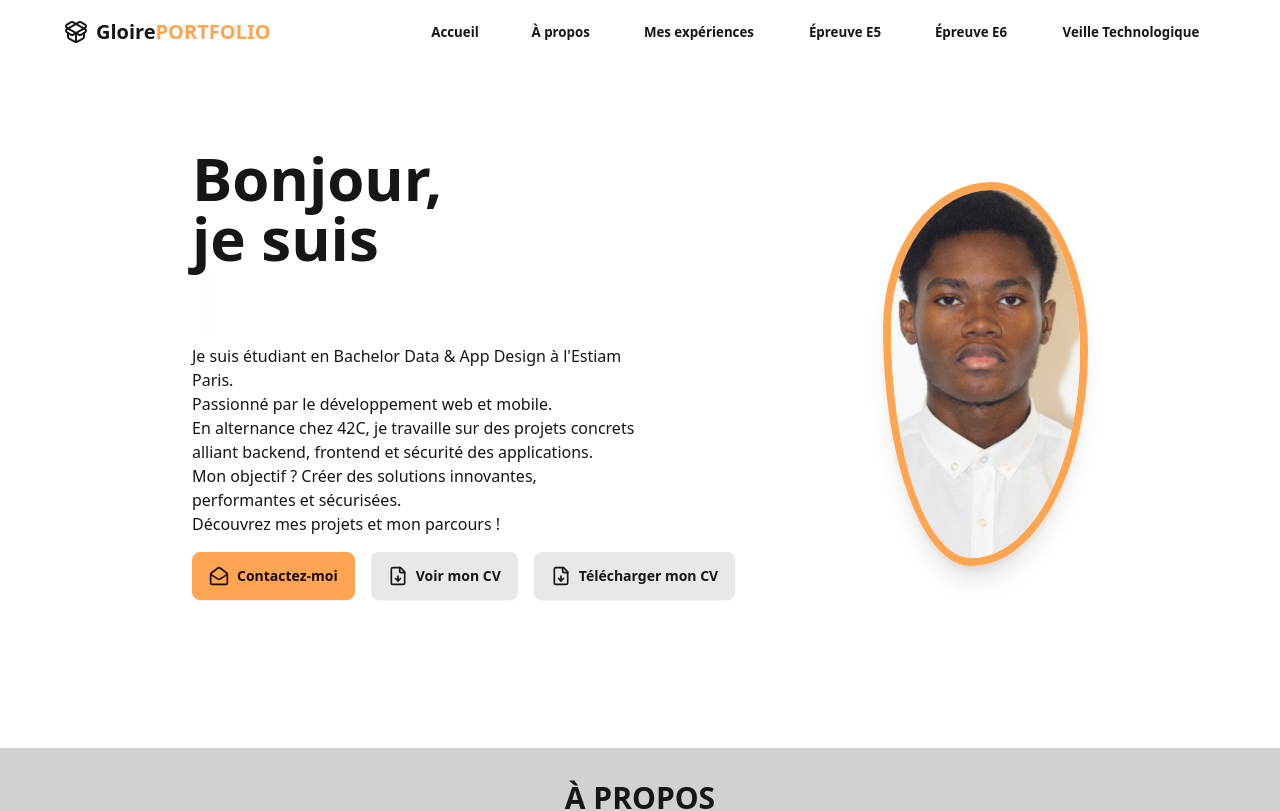
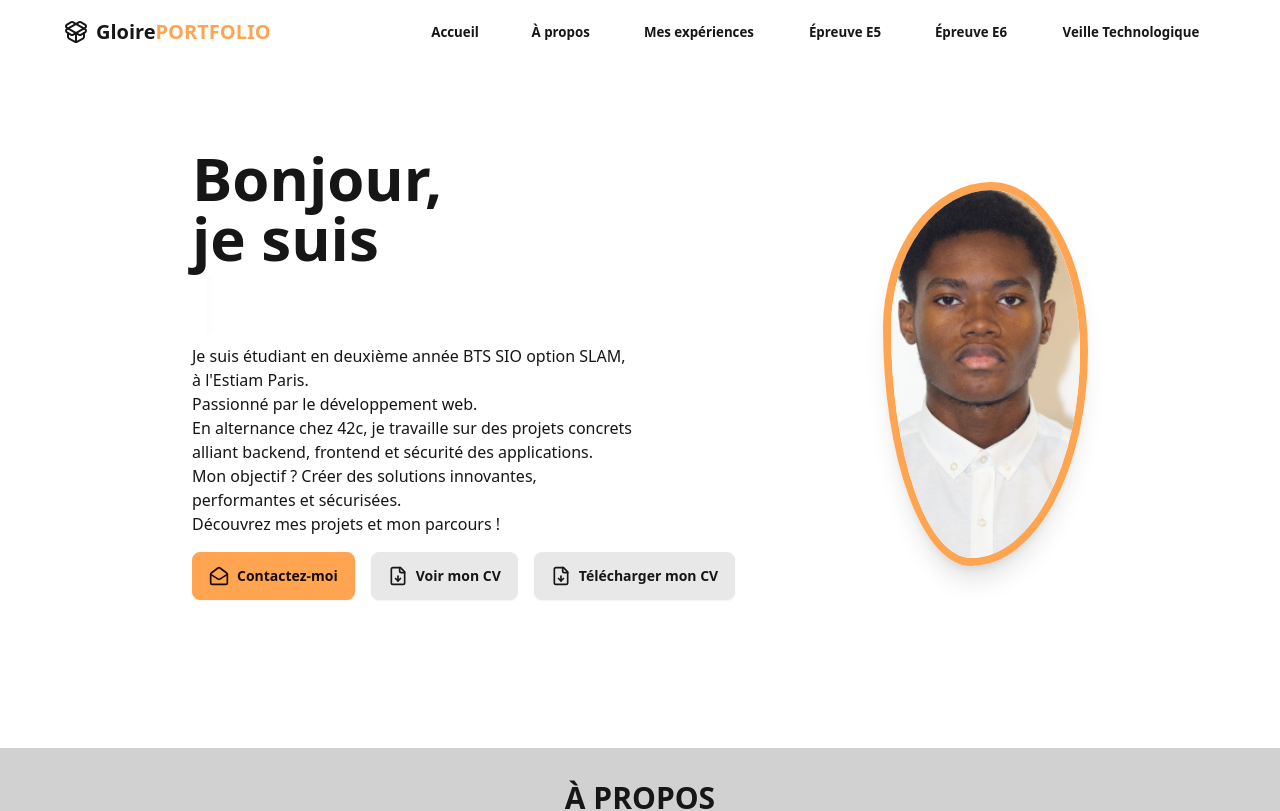
Before and after one commit to glo007/gloireportfolio-v2, a React (Vite) app: page / in a window 1280 px wide. Shown: the top 811 px of the page. Built offline with nearby package versions, Linux system fonts and the light colour scheme.

Commit message:
remodification

```diff
--- a/src/components/Home.tsx
+++ b/src/components/Home.tsx
@@ -26,9 +26,10 @@ const Home: React.FC = () => {
           </span>
         </h1>
         <p className="my-4 text-md text-center md:text-left">
-          Je suis étudiant en Bachelor Data & App Design à l'Estiam Paris.
-          <br /> Passionné par le développement web et mobile.
-          <br /> En alternance chez 42C, je travaille sur des projets concrets
+          Je suis étudiant en deuxième année BTS SIO option SLAM,
+          <br /> à l'Estiam Paris.
+          <br /> Passionné par le développement web.
+          <br /> En alternance chez 42c, je travaille sur des projets concrets
           alliant backend, frontend et sécurité des applications.
           <br /> Mon objectif ? Créer des solutions innovantes, performantes et
           sécurisées.
```
